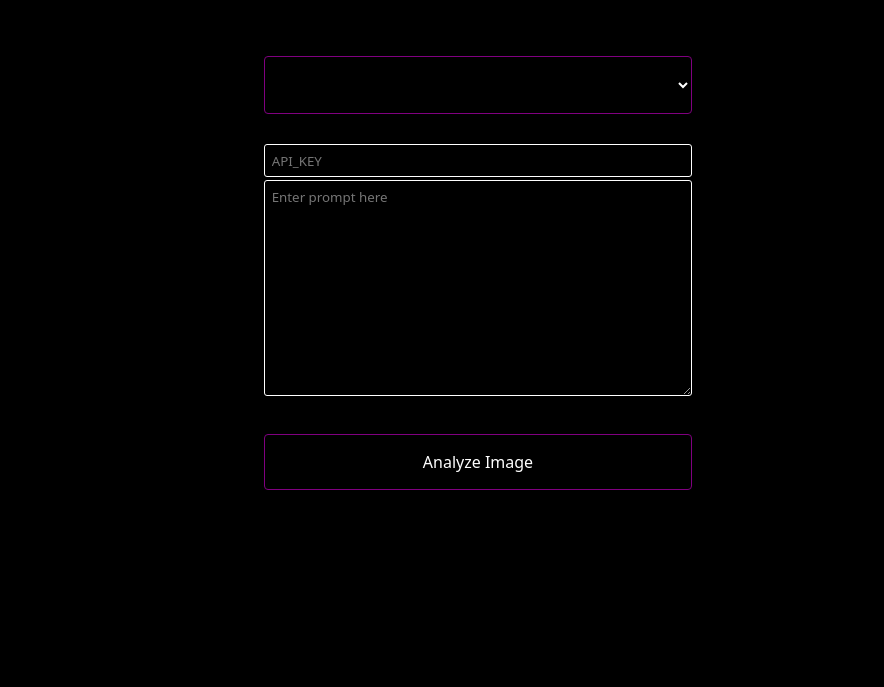
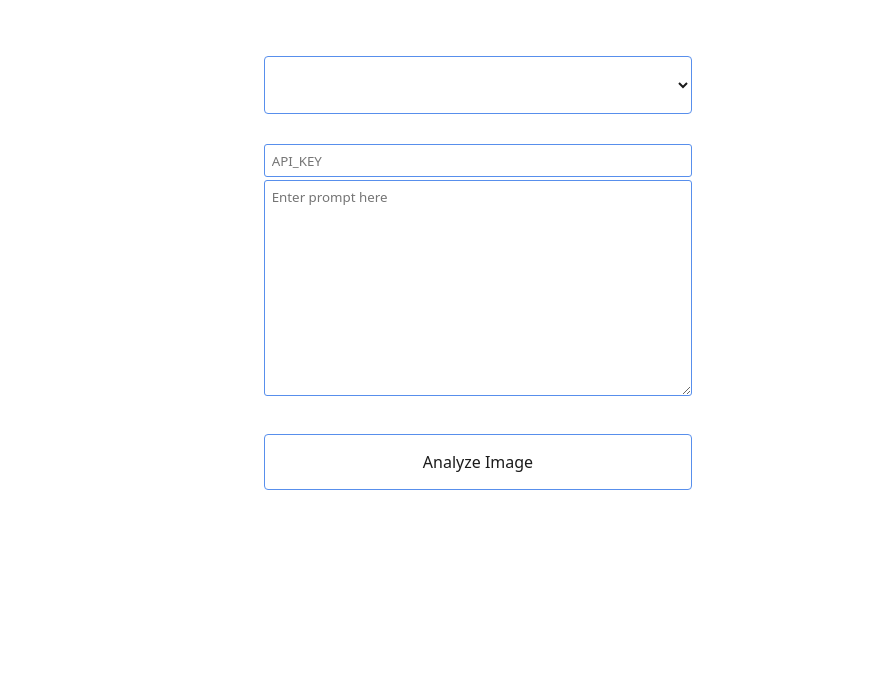
Before and after one commit to Chiroyce1/gemini-vision, a plain HTML site: page index.html in a window 1280 px wide. Shown: the part 113-800 px from the top of the page, without its empty margins (396-1280 px from the left). Drawn offline with Linux system fonts and the light colour scheme.

Commit message:
✨ Colours

```diff
--- a/style.css
+++ b/style.css
@@ -1,23 +1,44 @@
 * {
-  font-weight: 100;
+  font-weight: 300;
   font-family: system-ui;
+  --primary: #588fec;
+  --bg: #1b1b1b;
+  --text: #ffffff;
+  --thickness: 1px;
 }
 
-body,
+@media (prefers-color-scheme: light) {
+  * {
+    --primary: #588fec;
+    --text: #1b1b1b;
+    --bg: #ffffff;
+  }
+
+  button:hover,
+  select:hover {
+    color: var(--bg);
+  }
+
+  img {
+    background-color: black;
+    border-radius: 50%;
+  }
+}
+
 html {
   margin: 0;
   padding: 0;
-  background-color: black;
-  color: white;
+  background-color: var(--bg);
+  color: var(--text);
 }
 
 select {
-  background-color: black;
-  color: white;
+  background-color: var(--bg);
+  color: var(--text);
   cursor: pointer;
   text-align: center;
   padding: 1em 2em;
-  border: 1px solid purple;
+  border: 1px solid var(--primary);
   border-radius: 4px;
   font-size: 1em;
   width: 100%;
@@ -42,9 +63,9 @@ video {
 
 textarea {
   height: 200px;
-  background-color: black;
-  color: white;
-  border: 1px solid white;
+  background-color: var(--bg);
+  color: var(--text);
+  border: var(--thickness) solid var(--primary);
   padding: 0.5em;
   border-radius: 3px;
 }
@@ -61,9 +82,9 @@ button {
   margin-top: 1em;
   width: 100%;
   padding: 1em 2em;
-  background-color: black;
-  color: white;
-  border: 1px solid purple;
+  background-color: var(--bg);
+  color: var(--text);
+  border: var(--thickness) solid var(--primary);
   border-radius: 4px;
   font-size: 1em;
 }
@@ -87,14 +108,14 @@ video {
 
 button:hover,
 select:hover {
-  background-color: purple;
+  background-color: var(--primary);
   transition: all 200ms;
 }
 
 input[type="password"] {
-  background-color: black;
-  color: white;
-  border: 1px solid white;
+  background-color: var(--bg);
+  color: var(--text);
+  border: var(--thickness) solid var(--primary);
   padding: 0.5em;
   margin-bottom: 3px;
   border-radius: 3px;
@@ -131,7 +152,7 @@ input[type="password"] {
   button,
   select {
     width: 90vw;
-    margin: 3px;
+    margin-bottom: 3px;
   }
   .stuff > h1 {
     margin-bottom: 1em;
```
